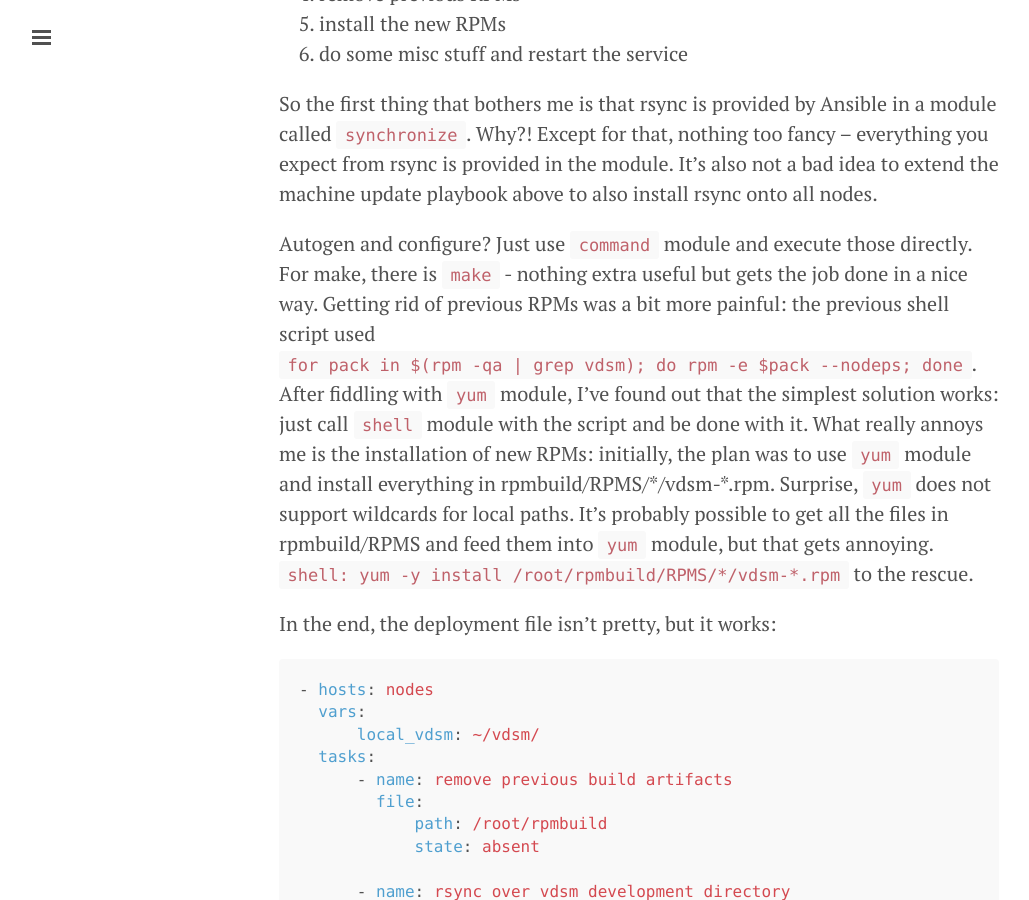
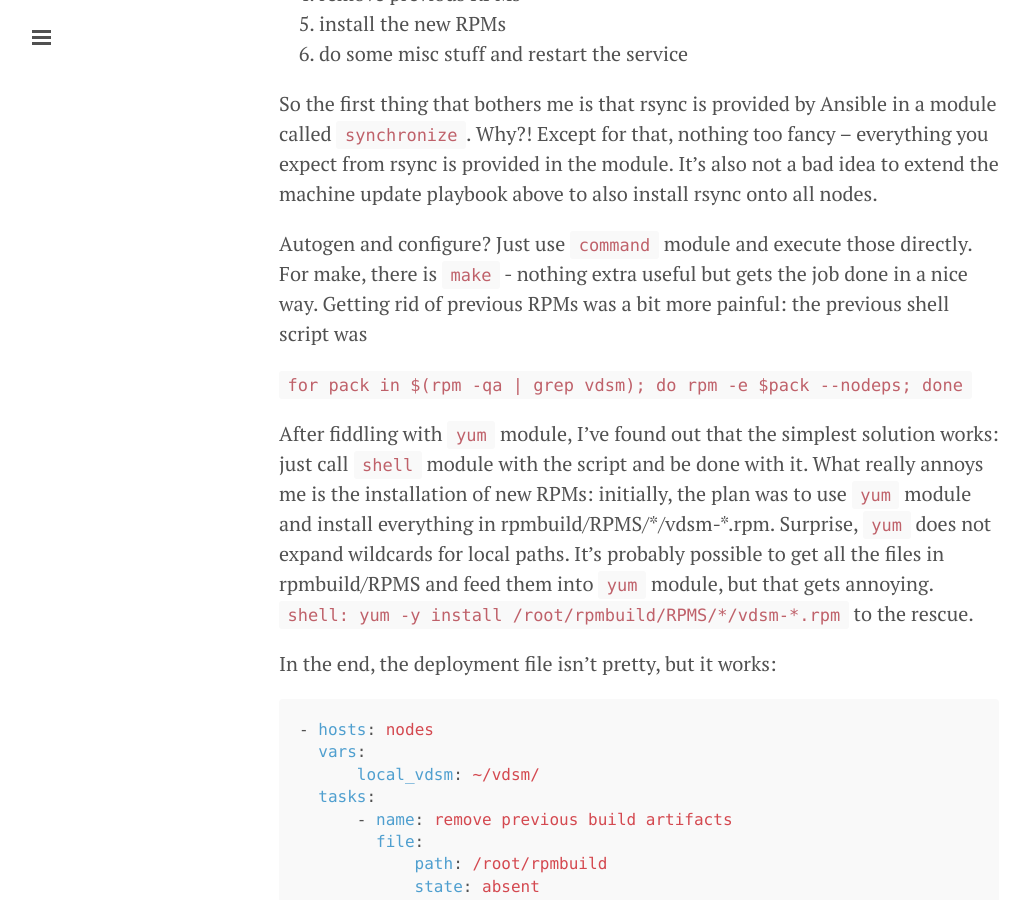
Before and after one commit to mpolednik/mpolednik.github.io, a Jekyll site: the page built from _posts/2017-07-13-software-engineer-meets-ansible.md, in a window 1280 px wide and 900 px high, scrolled down 5447 px. Shown: the whole window, without its empty margins (1-1030 px from the left). Built offline with Jekyll 4.4.1, drawn with Linux system fonts in a browser that asks for light colours; comment, search, counter and statistics services are not loaded; some of the changed text lies outside the part shown.

Commit message:
Few more stylistic fixes.

```diff
--- a/_posts/2017-07-13-software-engineer-meets-ansible.md
+++ b/_posts/2017-07-13-software-engineer-meets-ansible.md
@@ -38,7 +38,7 @@ There are 3 tasks to be automated in the development environment:
 Easy enough. Reading the awesome [Ansible documentation](http://docs.ansible.com/ansible/intro_getting_started.html), all I have to do is
 
 1. create an inventory of the systems
-2. create 3 playbooks, each handling one of the objectives above
+2. create 3 [playbooks](http://docs.ansible.com/ansible/playbooks.html), each handling one of the objectives above
 3. ansible -i inventory playbook.yml
 
 ## Ansible Inventory
@@ -166,7 +166,11 @@ The deployment is something that was previously automated with a shell script, s
 
 So the first thing that bothers me is that rsync is provided by Ansible in a module called `synchronize`. Why?! Except for that, nothing too fancy -- everything you expect from rsync is provided in the module. It's also not a bad idea to extend the machine update playbook above to also install rsync onto all nodes.
 
-Autogen and configure? Just use `command` module and execute those directly. For make, there is `make` - nothing extra useful but gets the job done in a nice way. Getting rid of previous RPMs was a bit more painful: the previous shell script used `for pack in $(rpm -qa | grep vdsm); do rpm -e $pack --nodeps; done`. After fiddling with `yum` module, I've found out that the simplest solution works: just call `shell` module with the script and be done with it. What really annoys me is the installation of new RPMs: initially, the plan was to use `yum` module and install everything in rpmbuild/RPMS/\*/vdsm-\*.rpm. Surprise, `yum` does not support wildcards for local paths. It's probably possible to get all the files in rpmbuild/RPMS and feed them into `yum` module, but that gets annoying. `shell: yum -y install /root/rpmbuild/RPMS/*/vdsm-*.rpm` to the rescue.
+Autogen and configure? Just use `command` module and execute those directly. For make, there is `make` - nothing extra useful but gets the job done in a nice way. Getting rid of previous RPMs was a bit more painful: the previous shell script was
+
+`for pack in $(rpm -qa | grep vdsm); do rpm -e $pack --nodeps; done`
+
+After fiddling with `yum` module, I've found out that the simplest solution works: just call `shell` module with the script and be done with it. What really annoys me is the installation of new RPMs: initially, the plan was to use `yum` module and install everything in rpmbuild/RPMS/\*/vdsm-\*.rpm. Surprise, `yum` does not expand wildcards for local paths. It's probably possible to get all the files in rpmbuild/RPMS and feed them into `yum` module, but that gets annoying. `shell: yum -y install /root/rpmbuild/RPMS/*/vdsm-*.rpm` to the rescue.
 
 In the end, the deployment file isn't pretty, but it works:
 
```
Also changed, not shown: other parts of _posts/2017-07-13-software-engineer-meets-ansible.md (+1 -1 lines).
